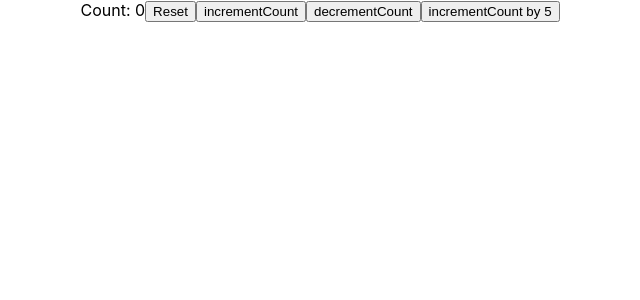
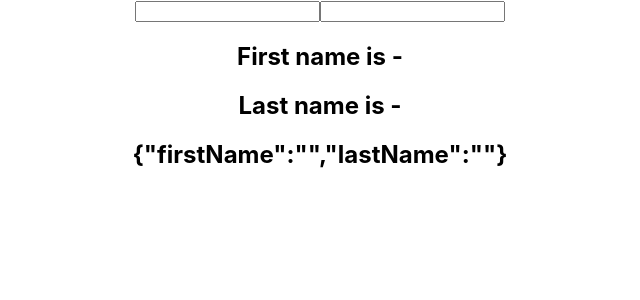
Before and after one commit to ReactJS-Avenger/try-react, a React (Create React App) app: page / in a window 1280 px wide. Shown: the top 300 px of the page, without its empty margins (320-960 px from the left). Built offline with nearby package versions, Linux system fonts and the light colour scheme.

Commit message:
useState: will not merge the state automatically. we need to handle this manually

```diff
--- a/src/App.js
+++ b/src/App.js
@@ -3,13 +3,15 @@
 import ClassCounter from './components/ClassCounter';
 import HooksCounter from './components/HookCounter';
 import HookCounterTwo from './components/HooksCounterTwo';
+import HookCounterThree from './components/HookCounterThree';
 
 function App() {
   return (
     <div className="App">
       {/* <ClassCounter/> */}
       {/* <HooksCounter/> */}
-      <HookCounterTwo/>
+      {/* <HookCounterTwo/> */}
+      <HookCounterThree/>
     </div>
   );
 }
--- /dev/null
+++ b/src/components/HookCounterThree.js
@@ -0,0 +1,28 @@
+import { useState } from "react";
+
+
+const HookCounterThree = () => {
+    const [name, setName] = useState({
+        firstName: "",
+        lastName: ""
+    })
+    return (
+        <div>
+            <input
+                type='text'
+                value={name.firstName}
+                onChange={e => setName({ firstName: e.target.value })}
+            />
+            <input
+                type='text'
+                value={name.lastName}
+                onChange={e => setName({ lastName: e.target.value })}
+            />
+            <h2>First name is - {name.firstName}</h2>
+            <h2>Last name is - {name.lastName}</h2>
+            <h2>{JSON.stringify(name)}</h2>
+        </div>
+    )
+}
+
+export default HookCounterThree;
```
